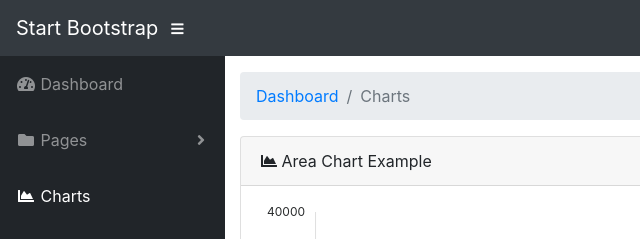
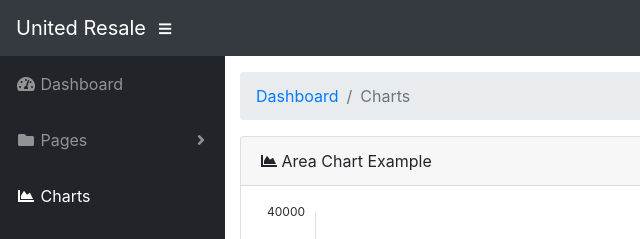
Before and after one commit to dallas2018/team-14, a website with bundled scripts: page frontend/Profile/charts.html in a window 1280 px wide. Shown: the top 239 px of the page, 0-640 px from the left. Built offline with nearby package versions, Linux system fonts and the light colour scheme.

Commit message:
company name change

```diff
--- a/frontend/Profile/charts.html
+++ b/frontend/Profile/charts.html
@@ -29,7 +29,7 @@
 
     <nav class="navbar navbar-expand navbar-dark bg-dark static-top">
 
-      <a class="navbar-brand mr-1" href="index.html">Start Bootstrap</a>
+      <a class="navbar-brand mr-1" href="index.html">United Resale</a>
 
       <button class="btn btn-link btn-sm text-white order-1 order-sm-0" id="sidebarToggle" href="#">
         <i class="fas fa-bars"></i>
```
Also changed, not shown: frontend/Profile/tables.html (+1 -1 lines), 1 other file.
